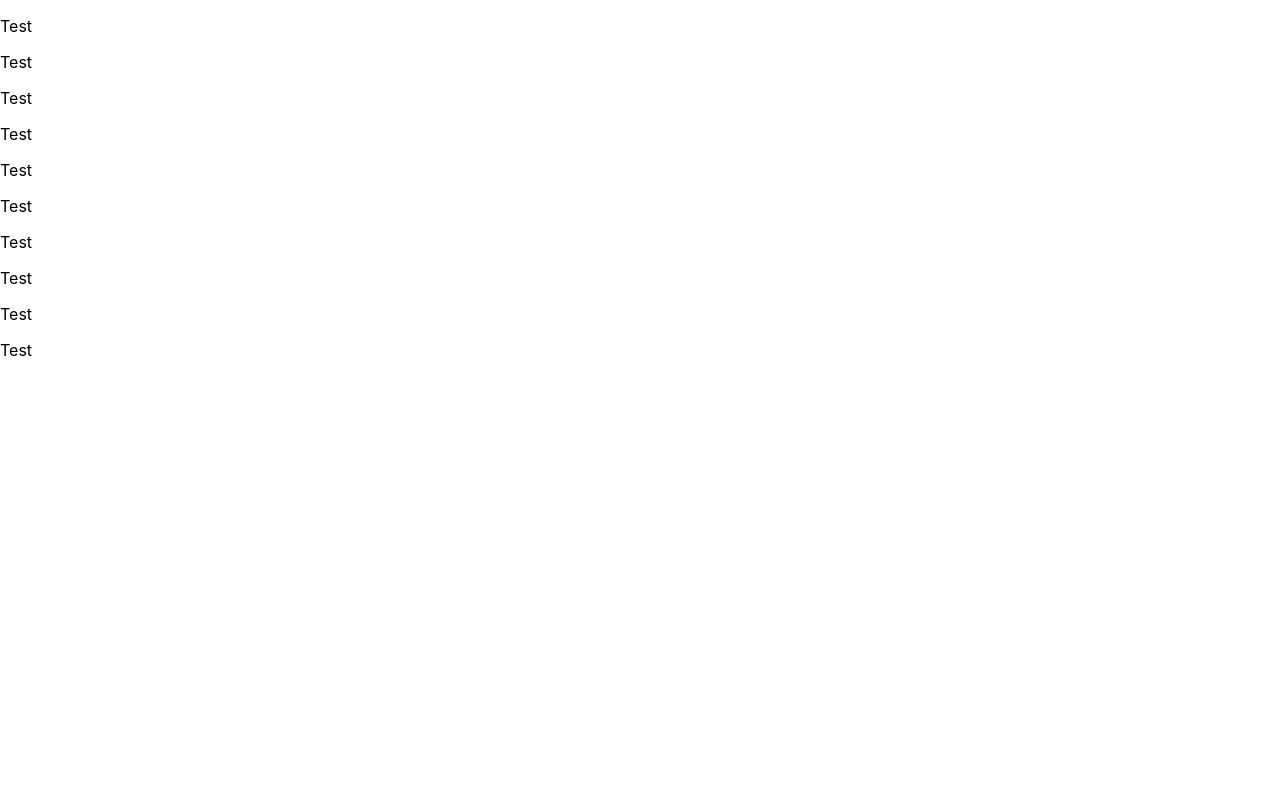
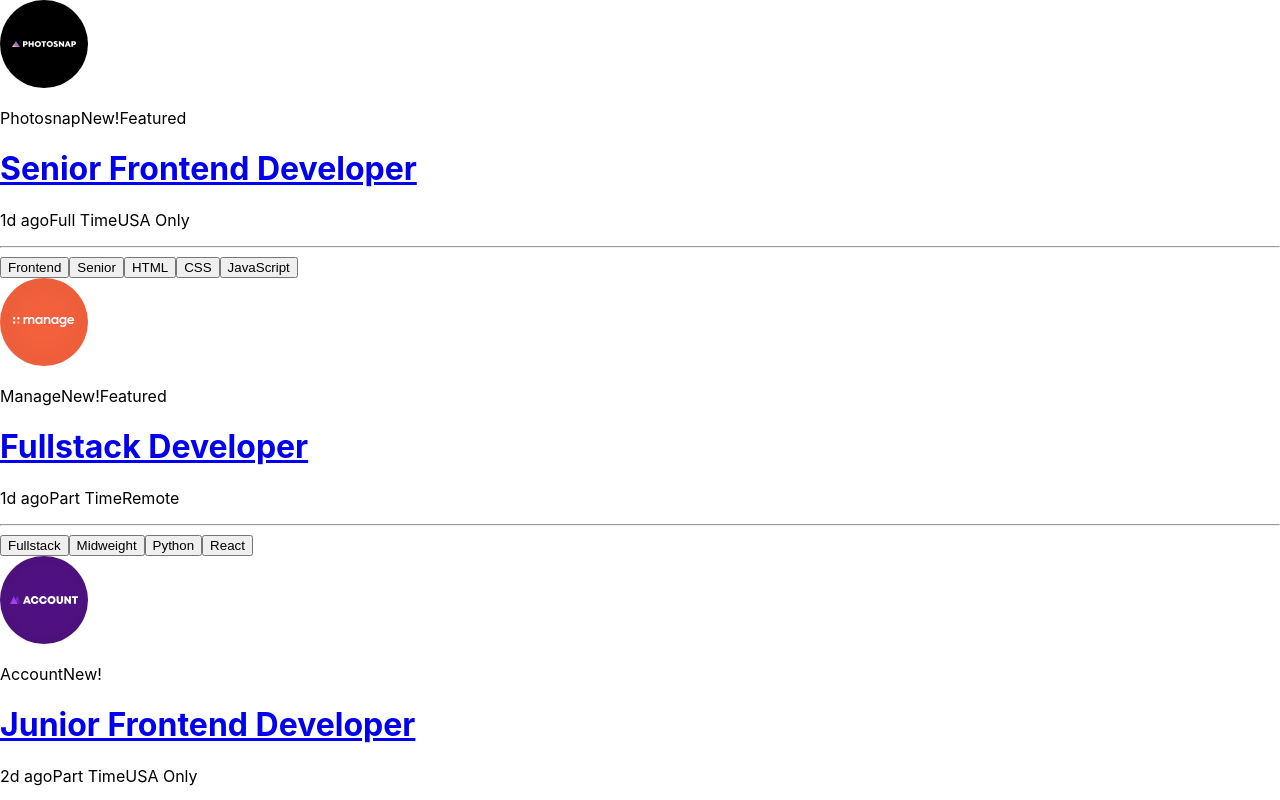
Before and after one commit to daniel-nm/job-listing, a React (Create React App) app: page / in a window 1280 px wide. Shown: the top 800 px of the page. Built offline with nearby package versions, Linux system fonts and the light colour scheme.

Commit message:
Created and setup Job component

```diff
--- /dev/null
+++ b/src/components/Job.js
@@ -0,0 +1,53 @@
+import React from 'react';
+import '../styles/components/Job.css';
+
+function Job(props) {
+  // Destructure props properties
+  const {
+    company,
+    logo,
+    featured,
+    position,
+    role,
+    level,
+    postedAt,
+    contract,
+    location,
+    languages,
+    tools
+  } = props.info;
+
+  return (
+    <div className="job">
+      {/* Job information: company name / job title / job details */}
+      <div className="job__info">
+        <img src={logo} alt={company} className="job__info__img"/>
+        <div>
+          <p>
+            <span className="job__info__company">{company}</span>
+            {props.info.new && <span className="job__info__label job__info__new">New!</span>}
+            {featured && <span className="job__info__label job__info__featured">Featured</span>}
+          </p>
+          <h1 className="job__info__title">
+            <a href="#">{position}</a>
+          </h1>
+          <p>
+            <span className="job__info__details">{postedAt}</span>
+            <span className="job__info__details">{contract}</span>
+            <span className="job__info__details">{location}</span>
+          </p>
+        </div>
+      </div>
+      <hr/>
+      {/* Job categories */}
+      <div className="job__categories">
+        <button value={role} className="job__categories__btn">{role}</button>
+        <button value={level} className="job__categories__btn">{level}</button>
+        {languages && languages.map((language, index) => <button value={language} key={index} className="job__categories__btn">{language}</button>)}
+        {tools && tools.map((tool, index) => <button value={tool} key={index} className="job__categories__btn">{tool}</button>)}
+      </div>
+    </div>
+  )
+}
+
+export default Job
--- a/src/components/Listing.js
+++ b/src/components/Listing.js
@@ -2,6 +2,7 @@ import React, { useState, useEffect } from 'react';
 import '../styles/layout.css';
 import '../styles/components/Listing.css';
 import {ReactComponent as RemoveIcon} from '../images/icon-remove.svg';
+import Job from './Job';
 
 // Import JSON data
 import { jobs } from '../data';
@@ -20,7 +21,7 @@ function Listing() {
     <div>
       {jobListing.length > 0 && jobListing.map((job) => {
           return (
-            <p>Test</p>
+            <Job info={job} key={job.id} />
           )
         })}
     </div>
```
Also changed, not shown: src/styles/components/Job.css (added).
